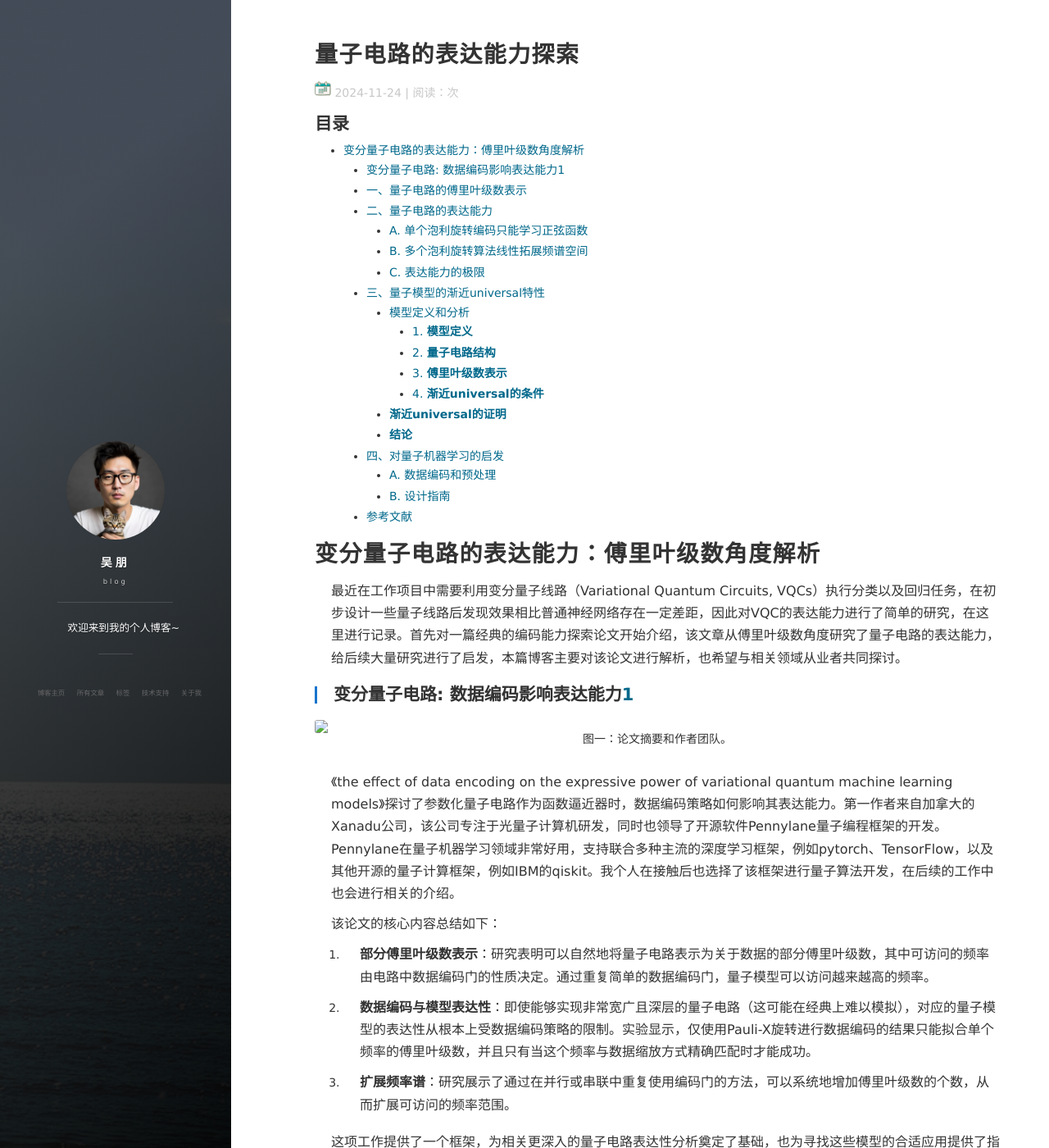
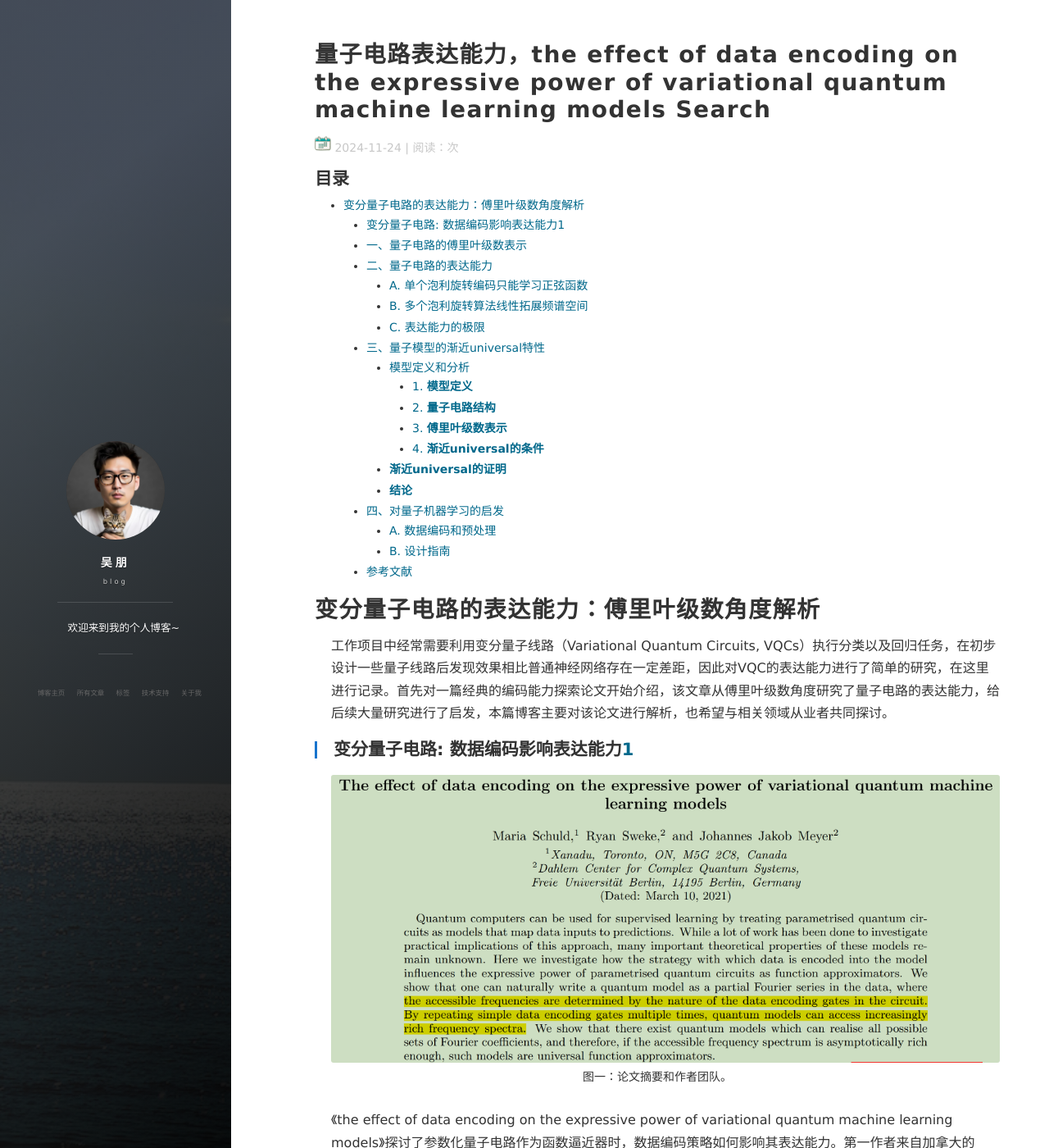
Before and after one commit to wupengss/wupengss.github.io, a Jekyll site: the page built from _posts/2024-11-24-量子电路的表达能力探索.md, in a window 1280 px wide and 1400 px high. Shown: the whole window at 82% size. Built offline with Jekyll 4.4.1, drawn with Linux system fonts in a browser that asks for light colours; nearby versions of some CDN libraries; our own code applies the rules of GitHub Pages for plain Markdown files; formulas are drawn with MathJax 3; comment, search, counter and statistics services are not loaded; some of the changed text lies outside the part shown.

Commit message:
blog revise

```diff
--- a/_posts/2024-11-24-量子电路的表达能力探索.md
+++ b/_posts/2024-11-24-量子电路的表达能力探索.md
@@ -1,9 +1,18 @@
+---
+layout: post
+title: 量子电路表达能力，the effect of data encoding on the expressive power of variational quantum machine learning models Search
+katex: True
+tags: 表达能力
+---
+
 # 变分量子电路的表达能力：傅里叶级数角度解析
 
-最近在工作项目中需要利用变分量子线路（Variational Quantum Circuits, VQCs）执行分类以及回归任务，在初步设计一些量子线路后发现效果相比普通神经网络存在一定差距，因此对VQC的表达能力进行了简单的研究，在这里进行记录。首先对一篇经典的编码能力探索论文开始介绍，该文章从傅里叶级数角度研究了量子电路的表达能力，给后续大量研究进行了启发，本篇博客主要对该论文进行解析，也希望与相关领域从业者共同探讨。
+工作项目中经常需要利用变分量子线路（Variational Quantum Circuits, VQCs）执行分类以及回归任务，在初步设计一些量子线路后发现效果相比普通神经网络存在一定差距，因此对VQC的表达能力进行了简单的研究，在这里进行记录。首先对一篇经典的编码能力探索论文开始介绍，该文章从傅里叶级数角度研究了量子电路的表达能力，给后续大量研究进行了启发，本篇博客主要对该论文进行解析，也希望与相关领域从业者共同探讨。
 
 ## 变分量子电路: 数据编码影响表达能力<sup><a href="#r1">1</a></sup>
-<div align='center'><img src="image.png"></div>
+
+![](/images/posts/markdown/image.png)
+
 <center> 图一：论文摘要和作者团队。 </center> <br>
 《the effect of data encoding on the expressive power of variational quantum machine learning models》探讨了参数化量子电路作为函数逼近器时，数据编码策略如何影响其表达能力。第一作者来自加拿大的Xanadu公司，该公司专注于光量子计算机研发，同时也领导了开源软件Pennylane量子编程框架的开发。Pennylane在量子机器学习领域非常好用，支持联合多种主流的深度学习框架，例如pytorch、TensorFlow，以及其他开源的量子计算框架，例如IBM的qiskit。我个人在接触后也选择了该框架进行量子算法开发，在后续的工作中也会进行相关的介绍。
 
@@ -23,7 +32,8 @@
 
 1. 一个（单变量）量子模型 $f(x)$ 被定义为相对于某个状态准备的参数化量子电路的可观测量的期望值：
    $ f(x) = \langle 0 | U^\dagger(x, \theta) M U(x, \theta) | 0 \rangle, $
-   其中 $|0\rangle$ 是量子计算机的初始状态，$U(x, \theta)$ 是依赖于输入 $x$ 和一组参数 $\theta$ 的量子电路，而 $M$ 是某个可观测哈密顿量。
+
+其中 $|0\rangle$ 是量子计算机的初始状态，$U(x, \theta)$ 是依赖于输入 $x$ 和一组参数 $\theta$ 的量子电路，而 $M$ 是某个可观测哈密顿量。
 
 2. 量子电路 $U(x)$ 可以写成一系列层的组合，每层包含一个数据编码块 $S(x)$ （和输入数据有关）和一个可训练的电路块 $W$（包含参数）。对于 L 层的电路，其形式如下：
    $ U(x) = W^{(L+1)} S(x) W^{(L)} \ldots W^{(2)} S(x) W^{(1)}. $
```
Also changed, not shown: other parts of _posts/2024-11-24-量子电路的表达能力探索.md (+1 -1 lines).
